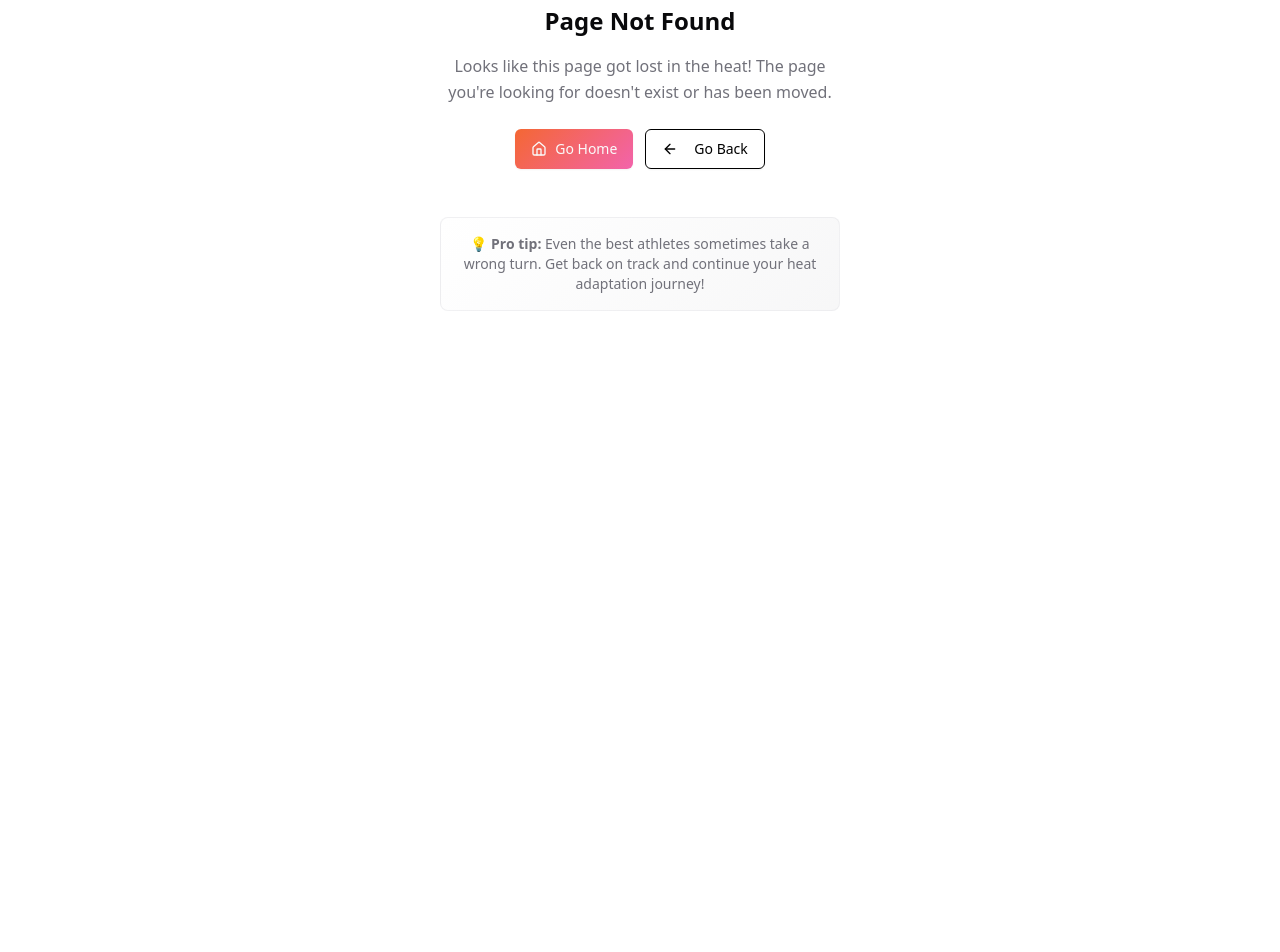
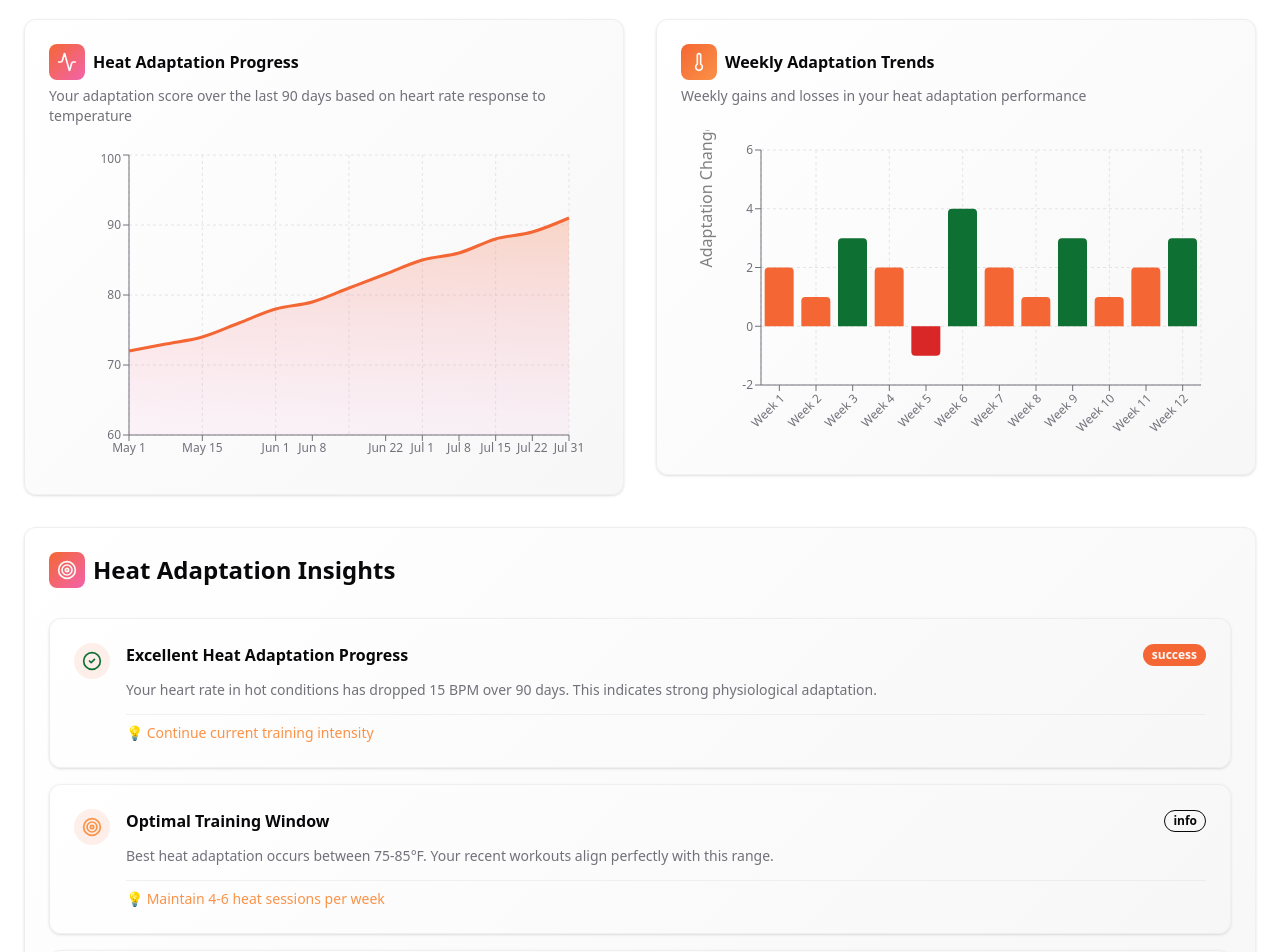
Before and after one commit to camjohnson-code/head-adapt, a Next.js app: page /app in a window 1280 px wide. Before the commit this address had no page. Shown: the part 320-1272 px from the top of the page. Before the commit the page ends 800 px from the top, so only its background shows below. Built offline with nearby package versions, Linux system fonts and the light colour scheme.

Commit message:
Add dashboard page

```diff
--- /dev/null
+++ b/app/app/page.tsx
@@ -0,0 +1,171 @@
+'use client';
+
+import { useState, useEffect } from 'react';
+import { Header } from '@/components/Header';
+import { HeatMetrics } from '@/components/HeatMetrics';
+import { HeatAdaptationChart } from '@/components/HeatAdaptationChart';
+import { TrendChart } from '@/components/TrendChart';
+import { ProgressFeedback } from '@/components/ProgressFeedback';
+import { DashboardData } from '@/types/dashboard';
+
+// Mock data - in real app, this would come from API
+const mockDashboardData: DashboardData = {
+  heatMetrics: {
+    adaptationScore: 91,
+    heartRateDrop: 15,
+    performanceIndex: 8.7,
+    adaptationScoreChange: 3,
+    heartRateDropChange: 2,
+    performanceIndexChange: 0.3,
+  },
+  adaptationChart: [
+    { date: '2024-05-01', adaptationScore: 72, temperature: 68, heartRate: 165, trend: 'baseline' },
+    {
+      date: '2024-05-08',
+      adaptationScore: 73,
+      temperature: 70,
+      heartRate: 164,
+      trend: 'slight_gain',
+    },
+    { date: '2024-05-15', adaptationScore: 74, temperature: 72, heartRate: 162, trend: 'gain' },
+    { date: '2024-05-22', adaptationScore: 76, temperature: 73, heartRate: 161, trend: 'gain' },
+    {
+      date: '2024-06-01',
+      adaptationScore: 78,
+      temperature: 75,
+      heartRate: 159,
+      trend: 'strong_gain',
+    },
+    { date: '2024-06-08', adaptationScore: 79, temperature: 76, heartRate: 158, trend: 'gain' },
+    {
+      date: '2024-06-15',
+      adaptationScore: 81,
+      temperature: 78,
+      heartRate: 156,
+      trend: 'strong_gain',
+    },
+    { date: '2024-06-22', adaptationScore: 83, temperature: 79, heartRate: 155, trend: 'gain' },
+    {
+      date: '2024-07-01',
+      adaptationScore: 85,
+      temperature: 82,
+      heartRate: 154,
+      trend: 'strong_gain',
+    },
+    {
+      date: '2024-07-08',
+      adaptationScore: 86,
+      temperature: 83,
+      heartRate: 153,
+      trend: 'slight_gain',
+    },
+    { date: '2024-07-15', adaptationScore: 88, temperature: 85, heartRate: 152, trend: 'gain' },
+    {
+      date: '2024-07-22',
+      adaptationScore: 89,
+      temperature: 86,
+      heartRate: 151,
+      trend: 'slight_gain',
+    },
+    {
+      date: '2024-07-31',
+      adaptationScore: 91,
+      temperature: 87,
+      heartRate: 150,
+      trend: 'strong_gain',
+    },
+  ],
+  trendChart: [
+    { week: 'Week 1', gain: 2, category: 'gain' },
+    { week: 'Week 2', gain: 1, category: 'gain' },
+    { week: 'Week 3', gain: 3, category: 'strong_gain' },
+    { week: 'Week 4', gain: 2, category: 'gain' },
+    { week: 'Week 5', gain: -1, category: 'loss' },
+    { week: 'Week 6', gain: 4, category: 'strong_gain' },
+    { week: 'Week 7', gain: 2, category: 'gain' },
+    { week: 'Week 8', gain: 1, category: 'gain' },
+    { week: 'Week 9', gain: 3, category: 'strong_gain' },
+    { week: 'Week 10', gain: 1, category: 'gain' },
+    { week: 'Week 11', gain: 2, category: 'gain' },
+    { week: 'Week 12', gain: 3, category: 'strong_gain' },
+  ],
+  feedback: [
+    {
+      type: 'success',
+      title: 'Excellent Heat Adaptation Progress',
+      description:
+        'Your heart rate in hot conditions has dropped 15 BPM over 90 days. This indicates strong physiological adaptation.',
+      action: 'Continue current training intensity',
+    },
+    {
+      type: 'info',
+      title: 'Optimal Training Window',
+      description:
+        'Best heat adaptation occurs between 75-85°F. Your recent workouts align perfectly with this range.',
+      action: 'Maintain 4-6 heat sessions per week',
+    },
+    {
+      type: 'warning',
+      title: 'Hydration Optimization',
+      description:
+        'Your performance dips slightly in temperatures above 85°F. Consider pre-cooling strategies.',
+      action: 'Increase fluid intake 2 hours before training',
+    },
+  ],
+};
+
+export const Dashboard = () => {
+  const [dashboardData, setDashboardData] = useState<DashboardData | null>(null);
+  const [isLoading, setIsLoading] = useState(true);
+
+  useEffect(() => {
+    // Simulate API call with setTimeout
+    const fetchDashboardData = async () => {
+      try {
+        await new Promise((resolve) => setTimeout(resolve, 2000));
+
+        setDashboardData(mockDashboardData);
+      } catch (error) {
+        console.error('Failed to fetch dashboard data:', error);
+      } finally {
+        setIsLoading(false);
+      }
+    };
+
+    fetchDashboardData();
+  }, []);
+
+  return (
+    <div className='min-h-screen bg-background'>
+      <Header className='sticky top-0 z-50' />
+      {/* Main Dashboard */}
+      <main className='max-w-7xl mx-auto px-6 py-8 space-y-8'>
+        {/* Metrics Overview */}
+        <section className='animate-slide-up'>
+          <h2 className='text-2xl font-bold text-foreground mb-6'>
+            90-Day Heat Adaptation Overview
+          </h2>
+          <HeatMetrics data={dashboardData?.heatMetrics} isLoading={isLoading} />
+        </section>
+
+        {/* Charts Section */}
+        <div className='grid grid-cols-1 xl:grid-cols-2 gap-8'>
+          <section className='animate-slide-up' style={{ animationDelay: '0.1s' }}>
+            <HeatAdaptationChart data={dashboardData?.adaptationChart} isLoading={isLoading} />
+          </section>
+
+          <section className='animate-slide-up' style={{ animationDelay: '0.15s' }}>
+            <TrendChart data={dashboardData?.trendChart} isLoading={isLoading} />
+          </section>
+        </div>
+
+        {/* Feedback Section */}
+        <section className='animate-slide-up' style={{ animationDelay: '0.2s' }}>
+          <ProgressFeedback data={dashboardData?.feedback} isLoading={isLoading} />
+        </section>
+      </main>
+    </div>
+  );
+};
+
+export default Dashboard;
```
